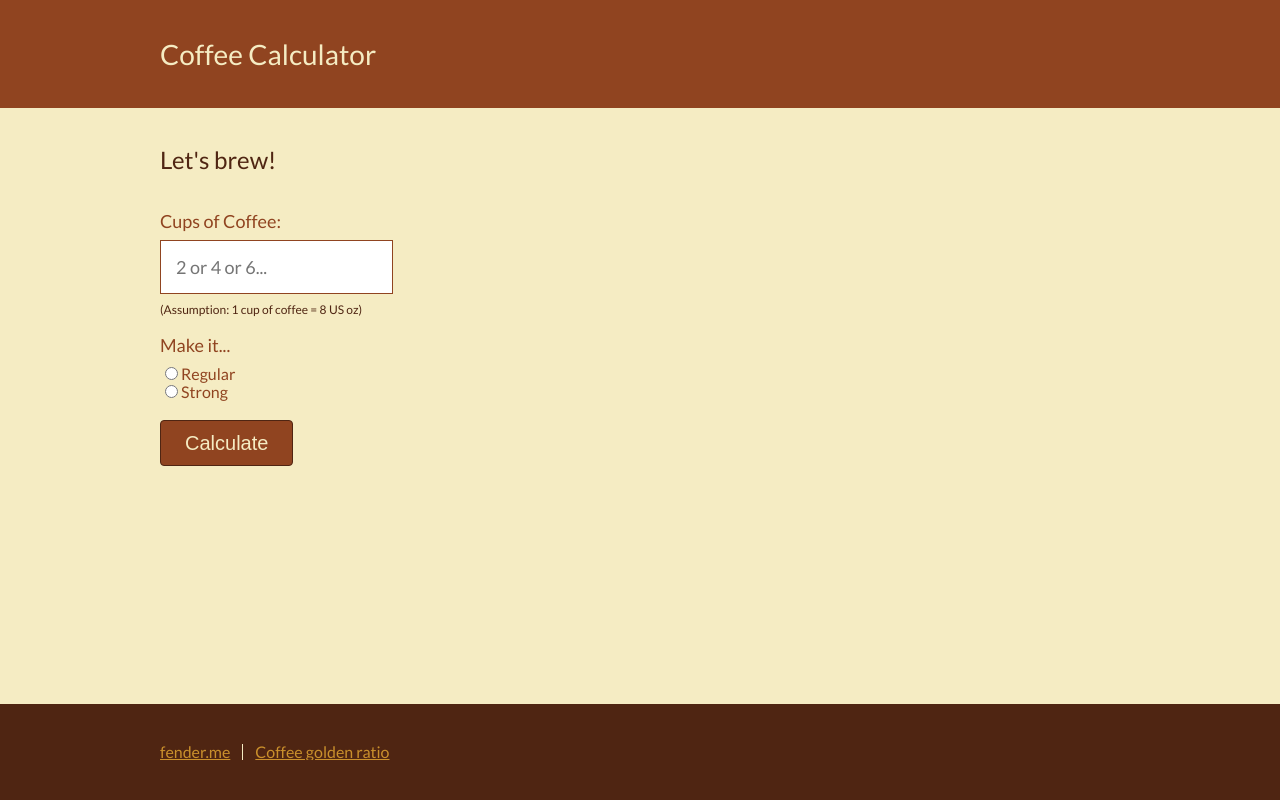
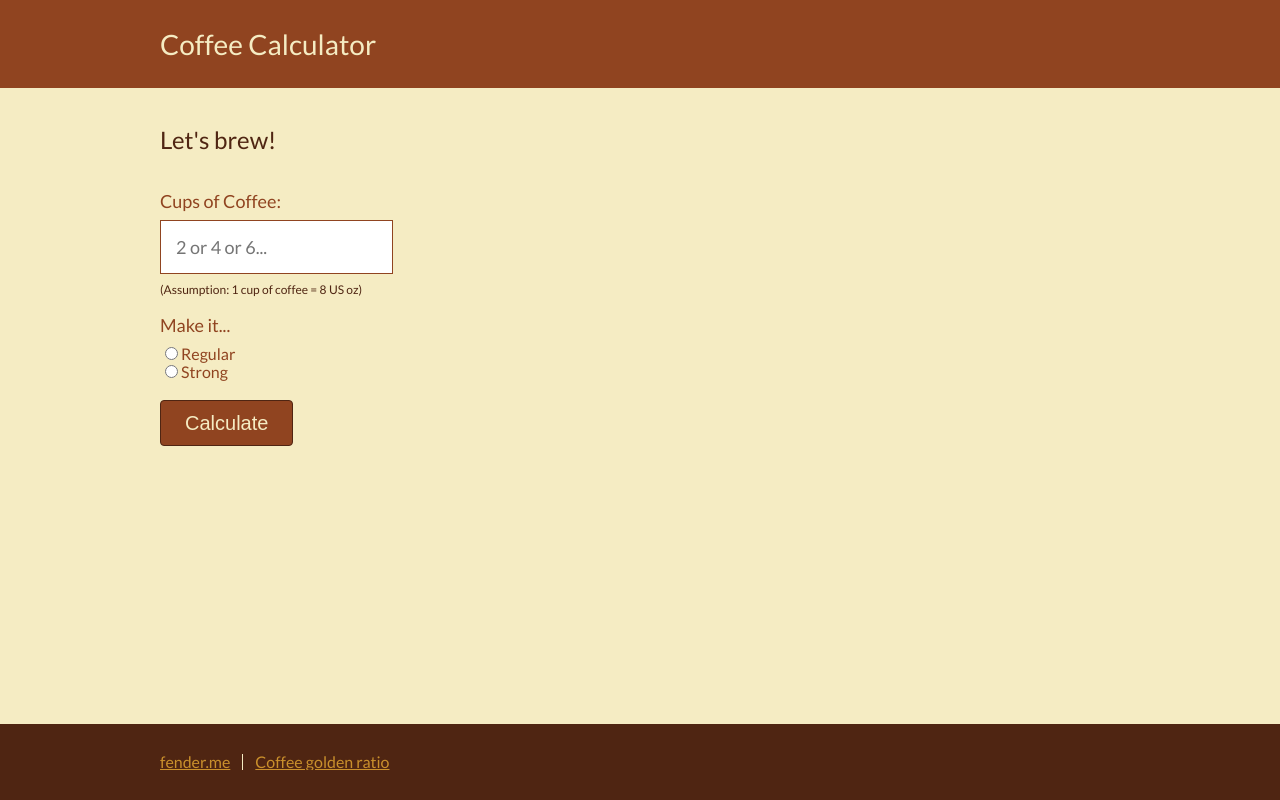
Before and after one commit to mhfen/coffee-calculator, a website: page index.html in a window 1280 px wide. Drawn offline with nearby package versions, Linux system fonts and the light colour scheme.

Commit message:
Minor changes to layout

```diff
--- a/pages/home.html
+++ b/pages/home.html
@@ -16,7 +16,7 @@
         <input type="radio" name="strength" ng-model="coffeeForm.strength" required value="17.42" /><span class="field-label">Regular</span><br>
         <input type="radio" name="strength" ng-model="coffeeForm.strength" required value="14.42" /><span class="field-label">Strong</span>
       </fieldset>
-      <fieldset class="field vr vr_x2">
+      <fieldset class="field">
         <button class="btn btn_large" ng-click="calculateCoffee(coffeeForm)">Calculate</button>
       </fieldset>
     </form>
--- a/src/assets/scss/landmarks/footer/_footer_medium.scss
+++ b/src/assets/scss/landmarks/footer/_footer_medium.scss
@@ -2,5 +2,5 @@
  Footer
 ------------------------------------------------------------------------ */
 .footer {
-	padding: 40px 0;
+	padding: 30px 0;
 }
--- a/src/assets/scss/landmarks/header/_header_medium.scss
+++ b/src/assets/scss/landmarks/header/_header_medium.scss
@@ -2,5 +2,5 @@
  Header
 ------------------------------------------------------------------------ */
 .header {
-    padding: 40px 0;
+    padding: 30px 0;
 }
```
Also changed, not shown: assets/styles/styles.css.
